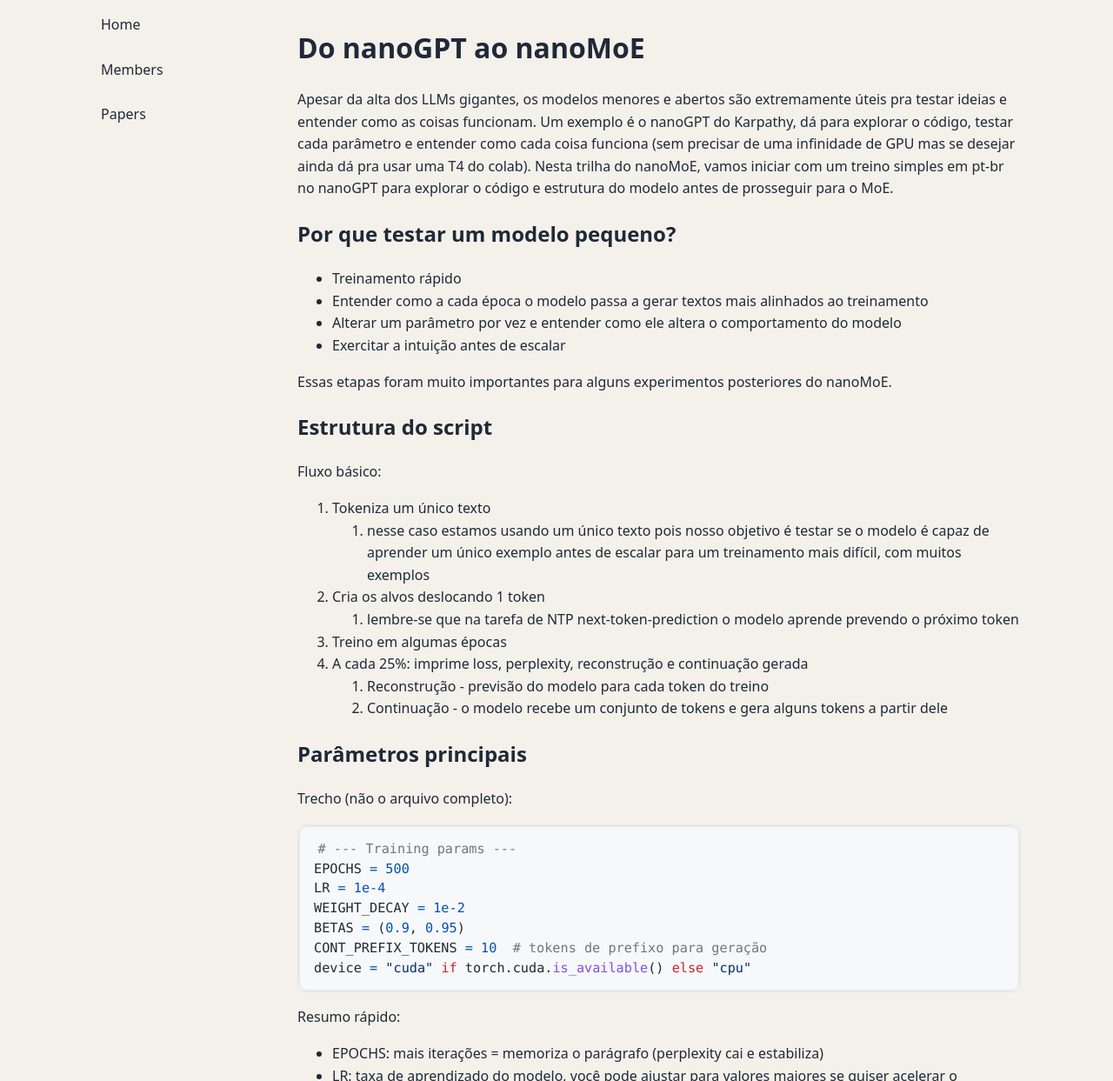
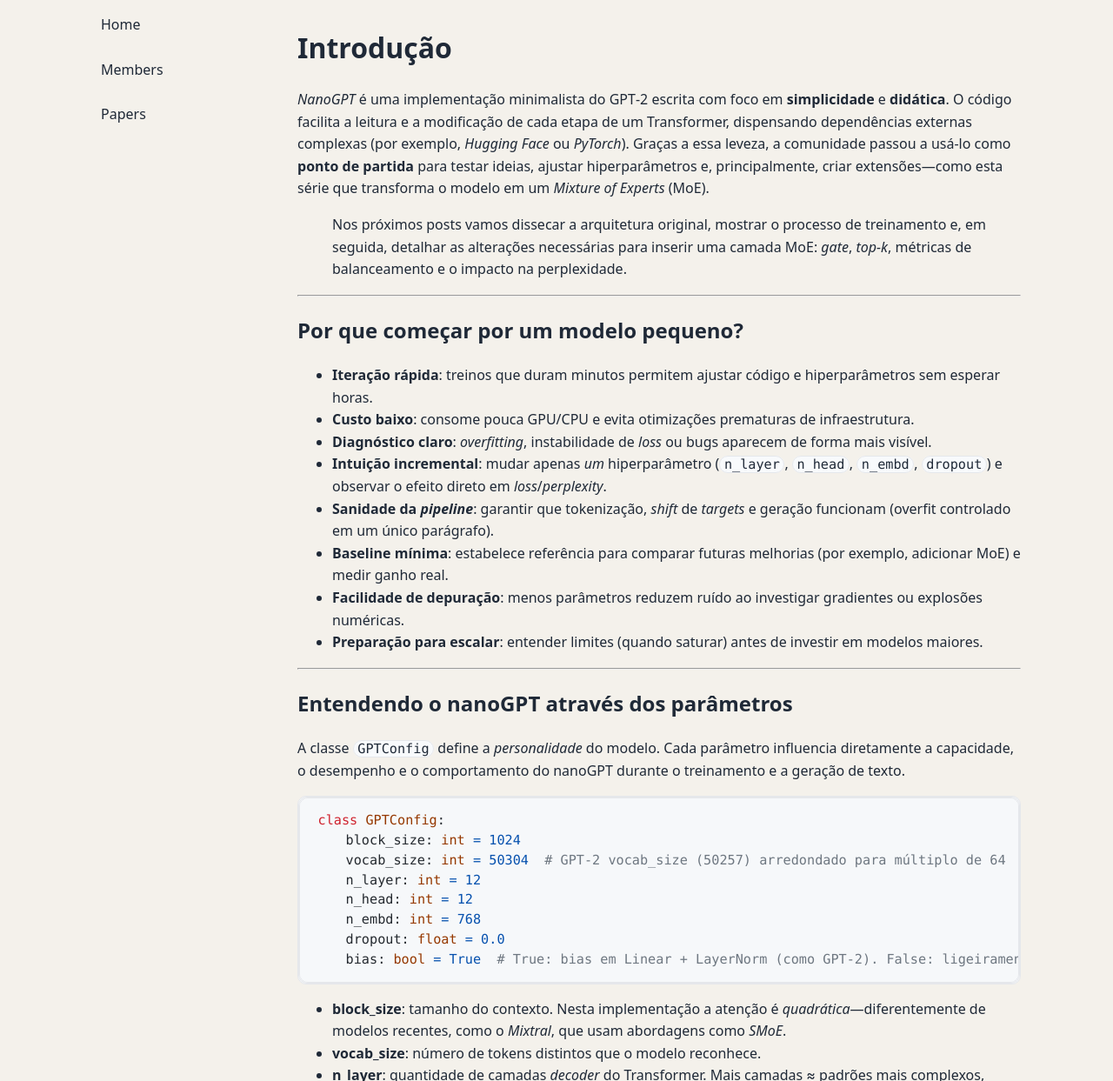
Before and after one commit to sagui-nlp/sagui-nlp.github.io, a Jekyll site: the page built from _posts/2025-08-23-nanogpt-to-nanomoe.markdown, in a window 1280 px wide and 1400 px high, scrolled down 823 px. Shown: the part 157-1400 px from the top of the window at 87% size. Built offline with Jekyll 4.4.1, drawn with Linux system fonts in a browser that asks for light colours; some of the changed text lies outside the part shown.

Commit message:
new text to nanogpt

````diff
--- a/Gemfile
+++ b/Gemfile
@@ -31,3 +31,7 @@
 # Lock `http_parser.rb` gem to `v0.6.x` on JRuby builds since newer versions of the gem
 # do not have a Java counterpart.
 gem "http_parser.rb", "~> 0.6.0", :platforms => [:jruby]
+
+gem 'kramdown-math-katex'
+gem 'katex'
+gem 'execjs'
--- a/_config.yml
+++ b/_config.yml
@@ -3,6 +3,8 @@
 url: https://sagui-nlp.github.io
 baseurl: ""        # keep empty for org root
 markdown: kramdown # default on GitHub Pages/Jekyll
+kramdown:
+  math_engine: katex
 permalink: /:categories/:year/:month/:day/:title/
 collections:
   members:
--- a/_layouts/default.html
+++ b/_layouts/default.html
@@ -4,6 +4,7 @@
     <meta charset="utf-8" />
     <meta name="viewport" content="width=device-width,initial-scale=1" />
     <title>{{ page.title }} | {{ site.title }}</title>
+    <link rel="stylesheet" href="https://cdn.jsdelivr.net/npm/katex@0.16.11/dist/katex.min.css" integrity="..." crossorigin="anonymous">
     <link
       rel="stylesheet"
       href="{{ '/assets/css/style.css' | relative_url }}"
--- a/_posts/2025-08-23-nanogpt-to-nanomoe.markdown
+++ b/_posts/2025-08-23-nanogpt-to-nanomoe.markdown
@@ -1,38 +1,103 @@
 ---
 layout: default
-title:  Do nanoGPT ao nanoMoE
+title:  "NanoGPT ao nanoMoE: Part‑1 — NanoGPT"
 date:   2025-08-23 22:03:16 -0300
 categories: moe
 ---
 
-# Do nanoGPT ao nanoMoE
+# Introdução
 
-Apesar da alta dos LLMs gigantes, os modelos menores e abertos são extremamente úteis pra testar ideias e entender como as coisas funcionam. Um exemplo é o nanoGPT do Karpathy, dá para explorar o código, testar cada parâmetro e entender como cada coisa funciona (sem precisar de uma infinidade de GPU mas se desejar ainda dá pra usar uma T4 do colab). Nesta trilha do nanoMoE, vamos iniciar com um treino simples em pt-br no nanoGPT para explorar o código e estrutura do modelo antes de prosseguir para o MoE.
+*NanoGPT* é uma implementação minimalista do GPT‑2 escrita com foco em **simplicidade** e **didática**. O código facilita a leitura e a modificação de cada etapa de um Transformer, dispensando dependências externas complexas (por exemplo, *Hugging Face* ou *PyTorch*).
+Graças a essa leveza, a comunidade passou a usá‑lo como **ponto de partida** para testar ideias, ajustar hiperparâmetros e, principalmente, criar extensões—como esta série que transforma o modelo em um *Mixture of Experts* (MoE).
 
-## Por que testar um modelo pequeno?
+> Nos próximos posts vamos dissecar a arquitetura original, mostrar o processo de treinamento e, em seguida, detalhar as alterações necessárias para inserir uma camada MoE: *gate*, *top‑k*, métricas de balanceamento e o impacto na perplexidade.
 
-- Treinamento rápido
-- Entender como a cada época o modelo passa a gerar textos mais alinhados ao treinamento
-- Alterar um parâmetro por vez e entender como ele altera o comportamento do modelo
-- Exercitar a intuição antes de escalar
+---
 
-Essas etapas foram muito importantes para alguns experimentos posteriores do nanoMoE.
+## Por que começar por um modelo pequeno?
 
-## Estrutura do script
+* **Iteração rápida**: treinos que duram minutos permitem ajustar código e hiperparâmetros sem esperar horas.
+* **Custo baixo**: consome pouca GPU/CPU e evita otimizações prematuras de infraestrutura.
+* **Diagnóstico claro**: *overfitting*, instabilidade de *loss* ou bugs aparecem de forma mais visível.
+* **Intuição incremental**: mudar apenas *um* hiperparâmetro (`n_layer`, `n_head`, `n_embd`, `dropout`) e observar o efeito direto em *loss*/*perplexity*.
+* **Sanidade da *pipeline***: garantir que tokenização, *shift* de *targets* e geração funcionam (overfit controlado em um único parágrafo).
+* **Baseline mínima**: estabelece referência para comparar futuras melhorias (por exemplo, adicionar MoE) e medir ganho real.
+* **Facilidade de depuração**: menos parâmetros reduzem ruído ao investigar gradientes ou explosões numéricas.
+* **Preparação para escalar**: entender limites (quando saturar) antes de investir em modelos maiores.
 
-Fluxo básico:
-1. Tokeniza um único texto
-   1. nesse caso estamos usando um único texto pois nosso objetivo é testar se o modelo é capaz de aprender um único exemplo antes de escalar para um treinamento mais difícil, com muitos exemplos
-2. Cria os alvos deslocando 1 token
-   1. lembre-se que na tarefa de NTP next-token-prediction o modelo aprende prevendo o próximo token
-3. Treino em algumas épocas
-4. A cada 25%: imprime loss, perplexity, reconstrução e continuação gerada
-   1. Reconstrução - previsão do modelo para cada token do treino
-   2. Continuação - o modelo recebe um conjunto de tokens e gera alguns tokens a partir dele
+---
 
-## Parâmetros principais
+## Entendendo o nanoGPT através dos parâmetros
 
-Trecho (não o arquivo completo):
+A classe `GPTConfig` define a *personalidade* do modelo. Cada parâmetro influencia diretamente a capacidade, o desempenho e o comportamento do nanoGPT durante o treinamento e a geração de texto.
+
+```python
+class GPTConfig:
+    block_size: int = 1024
+    vocab_size: int = 50304  # GPT‑2 vocab_size (50257) arredondado para múltiplo de 64
+    n_layer: int = 12
+    n_head: int = 12
+    n_embd: int = 768
+    dropout: float = 0.0
+    bias: bool = True  # True: bias em Linear + LayerNorm (como GPT‑2). False: ligeiramente melhor e mais rápido
+```
+
+* **block\_size**: tamanho do contexto. Nesta implementação a atenção é *quadrática*—diferentemente de modelos recentes, como o *Mixtral*, que usam abordagens como *SMoE*.
+* **vocab\_size**: número de tokens distintos que o modelo reconhece.
+* **n\_layer**: quantidade de camadas *decoder* do Transformer. Mais camadas ≈ padrões mais complexos, porém custo de `O(block_size² * n_embd)`.
+* **n\_head**: cabeças de atenção; partem `n_embd` em `n_head` fatias. Mais cabeças aprendem relações paralelas adicionais.
+* **n\_embd**: dimensão do *embedding* dos tokens. Valores maiores aumentam a **capacidade de representação**.
+* **dropout**: probabilidade de desativar neurônios durante treino. Com dados pequenos ajuda na generalização, mas pode atrasar a convergência em corpora grandes.
+* **bias**: controla o uso de *bias* em camadas lineares e de normalização. Transformers mais recentes tendem a omitir.
+
+---
+
+## Como avaliar um GPT?
+
+*Métricas utilizadas*
+
+### Loss (Cross‑Entropy)
+
+$$ \mathcal{L}_{CE} = -\frac{1}{T}\sum_{t=1}^{T} \log p_\theta(x_t \mid x_{<t}) $$
+
+### Perplexity
+
+Perplexidade é `exp(loss)`. Antes do treino seu valor tende a ser próximo ao tamanho do vocabulário; valores perto de **1** indicam que o modelo memorizou os dados.
+
+$$ \mathrm{PPL} = \exp(\mathcal{L}_{CE}) $$
+
+---
+
+## Estrutura do *script* de treino
+
+1. **Tokenização** de um único texto — teste de sanidade.
+2. **Criação dos alvos** deslocando 1 token (*next‑token prediction*); o último token é ignorado pela loss.
+3. **Treino por algumas épocas**, acompanhando *loss* e *perplexity*.
+4. **Avaliação** a cada 25 % das épocas:
+
+   * **Reconstrução**: previsão token‑a‑token em relação ao texto de treino.
+   * **Continuação**: o modelo recebe um trecho e completa até o número de tokens desejados.
+
+Esse ciclo valida toda a *pipeline* (*tokenização → shift → forward → loss → geração*) antes de aumentar a complexidade.
+
+---
+
+## Preparando os dados
+
+```python
+inputs = tokenizer(text, return_tensors="pt")
+input_ids = inputs["input_ids"].to(device)
+
+targets = input_ids.clone()
+targets[:, :-1] = input_ids[:, 1:]
+targets[:, -1] = -1  # ignora o último token na loss
+```
+
+O tokenizer escolhido é uma versão pt‑BR do GPT‑2: [`pierreguillou/gpt2-small-portuguese`](https://huggingface.co/pierreguillou/gpt2-small-portuguese).
+
+---
+
+## Parâmetros principais de treinamento
 
 ```python
 # --- Training params ---
@@ -44,113 +109,92 @@
 device = "cuda" if torch.cuda.is_available() else "cpu"
 ```
 
-Resumo rápido:
-- EPOCHS: mais iterações = memoriza o parágrafo (perplexity cai e estabiliza)
-- LR: taxa de aprendizado do modelo, você pode ajustar para valores maiores se quiser acelerar o aprendizado, podendo gerar mais instabilidade, ou permanecer com valores menores.
-- WEIGHT_DECAY: weight decay é responsável por gerar um retardo no overfitting
-- BETAS: mexe na inércia do AdamW
-- CONT_PREFIX_TOKENS: quantos tokens iniciais mantemos para a continuação (se for 10, o modelo recebe 10 tokens e gera até 25 novos tokens, você pode alterar isso)
+* **EPOCHS**: mais iterações ⇒ mais chance de memorizar (perplexity cai e estabiliza).
+* **LR** (*learning rate*): valores altos aceleram mas podem oscilar; baixos são estáveis porém lentos.
+* **WEIGHT\_DECAY**: regularização para retardar *overfitting*.
+* **BETAS**: inércia do *AdamW*.
+* **CONT\_PREFIX\_TOKENS**: quantos tokens iniciais mantemos para a continuação (ex.: 10 → 10 tokens → até 25 novos tokens gerados).
 
-## Preparando dados
-
-```python
-inputs = tokenizer(text, return_tensors="pt")
-input_ids = inputs["input_ids"].to(device)
-targets = input_ids.clone()
-targets[:, :-1] = input_ids[:, 1:]
-targets[:, -1] = -1  # ignora último na loss
-```
-
-shift para previsão do próximo token
+---
 
 ## Config mínima do modelo
 
 ```python
 config = GPTConfig(
-	block_size=100,
-	vocab_size=tokenizer.vocab_size,
-	n_layer=4,
-	n_head=4,
-	n_embd=128,
-	k=1,          # MoE desligado (top-k routing futuro)
-	dropout=0.2,
-	bias=True,
-    use_moe=False, # Desativa MoE e utiliza MLP's já implementadas do nanoGPT
+    block_size=100,
+    vocab_size=tokenizer.vocab_size,
+    n_layer=4,
+    n_head=4,
+    n_embd=128,
+    dropout=0.2,
+    bias=True,
 )
 model = GPT(config).to(device)
 ```
 
-Teste valores diferentes com n_layer / n_head / n_embd para sentir capacidade.
-Note que os parâmetros irão começar a escalar à medida que esses valores aumentam.
+Altere `n_layer`, `n_head` e `n_embd` para sentir a variação de capacidade vs. custo.
+
+---
 
 ## Teste inicial
 
+### Medindo *Loss* e Perplexity
+
 ```python
 with torch.no_grad():
-	logits, loss = model(input_ids, targets=targets)
-print("Loss inicial:", loss.item())
+    logits, loss = model(input_ids, targets=targets)
+init_ppl = torch.exp(loss).item() if loss is not None else float("nan")
+print("Loss inicial:", loss.item())  # variante usada na segunda versão
 ```
 
-Geração inicial (prefixo curto):
+### Geração com prefixo curto
 
 ```python
-gen_init = model.generate(
-	input_ids[:, :CONT_PREFIX_TOKENS],
-	max_new_tokens=10,
-	temperature=0.1,
-	top_k=1,
+generated_ids = model.generate(
+    input_ids[:, :CONT_PREFIX_TOKENS],
+    max_new_tokens=10,
+    temperature=0.1,
+    top_k=1,
 )
+# temperature baixa + top_k=1 ≈ quase greedy.
 ```
 
-temperature baixa + top_k=1 ≈ quase greedy.
+---
 
 ## Loop de treino
 
 ```python
 for epoch in range(EPOCHS):
-	optimizer.zero_grad()
-	_, loss = model(input_ids, targets=targets)
-	loss.backward()
-	optimizer.step()
-	if is_quarter(epoch + 1):
-		# imprime métricas + geração
+    optimizer.zero_grad()
+    _, loss = model(input_ids, targets=targets)
+    loss.backward()
+    optimizer.step()
+
+    if is_quarter(epoch + 1):
+        # imprime métricas + geração
 ```
 
-Checkpoint a cada 25% do treino:
+Checkpoint a cada 25 %:
 
 ```python
 def is_quarter(e):
-	return e == EPOCHS or e % (EPOCHS // 4) == 0
+    return e == EPOCHS or e % (EPOCHS // 4) == 0
 ```
 
-## Métricas
-
-- Loss: cross-entropy por token
-- Perplexity: exp(loss) - note que no início do treino temos uma perplexidade próxima ao tamanho do vocabulário, isto é normal já que com os pesos aleatórios o modelo tem aproximadamente a mesma probabilidade de gerar qualquer token do vocabulário
-- Model prediction: reconstrução do texto do treinamento
-- Generated continuation: gera só com uma parte dos tokens, parâmetro CONT_PREFIX_TOKENS
-
-## Experimentos rápidos
-
-1. Capacidade vs velocidade: subir n_embd e medir epochs até PPL < 2
-2. Dropout zero: comparar convergência
-3. Prefixo curto (3 tokens): ver deriva
-4. LR alto (5e-3): observar oscilação
-5. Texto maior: concatenar 3 parágrafos e ajustar profundidade
-
-
-## Próximo post
-
-Vamos adicionar a camada MoE: gate, top‑k, métricas de balanceamento e impacto na perplexity.
-
 ---
-
-Código completo: veja `scripts/01_train_nanogpt.py` no repositório.
 
 ## Execução direta
 
 ```bash
 pip install uv
 uv sync
-uv run -m scripts.01_train_nanogpt
+uv run -m scripts.01_train_nanogpt  # ou scripts/01_train_nanogpt.py
 ```
+
+---
+
+## Próximo post
+
+Passaremos da arquitetura básica para o **MoE**: implementação do *gate*, escolha de *top‑k*, métricas de balanceamento e análise do impacto na perplexidade.
+
+Código completo: consulte [`scripts/01_train_nanogpt.py`](https://github.com/sagui-nlp/nanoGPT-moe/blob/feat/blog-writing/scripts/01_train_nanogpt.py) no repositório.
````
Also changed, not shown: Gemfile.lock.
